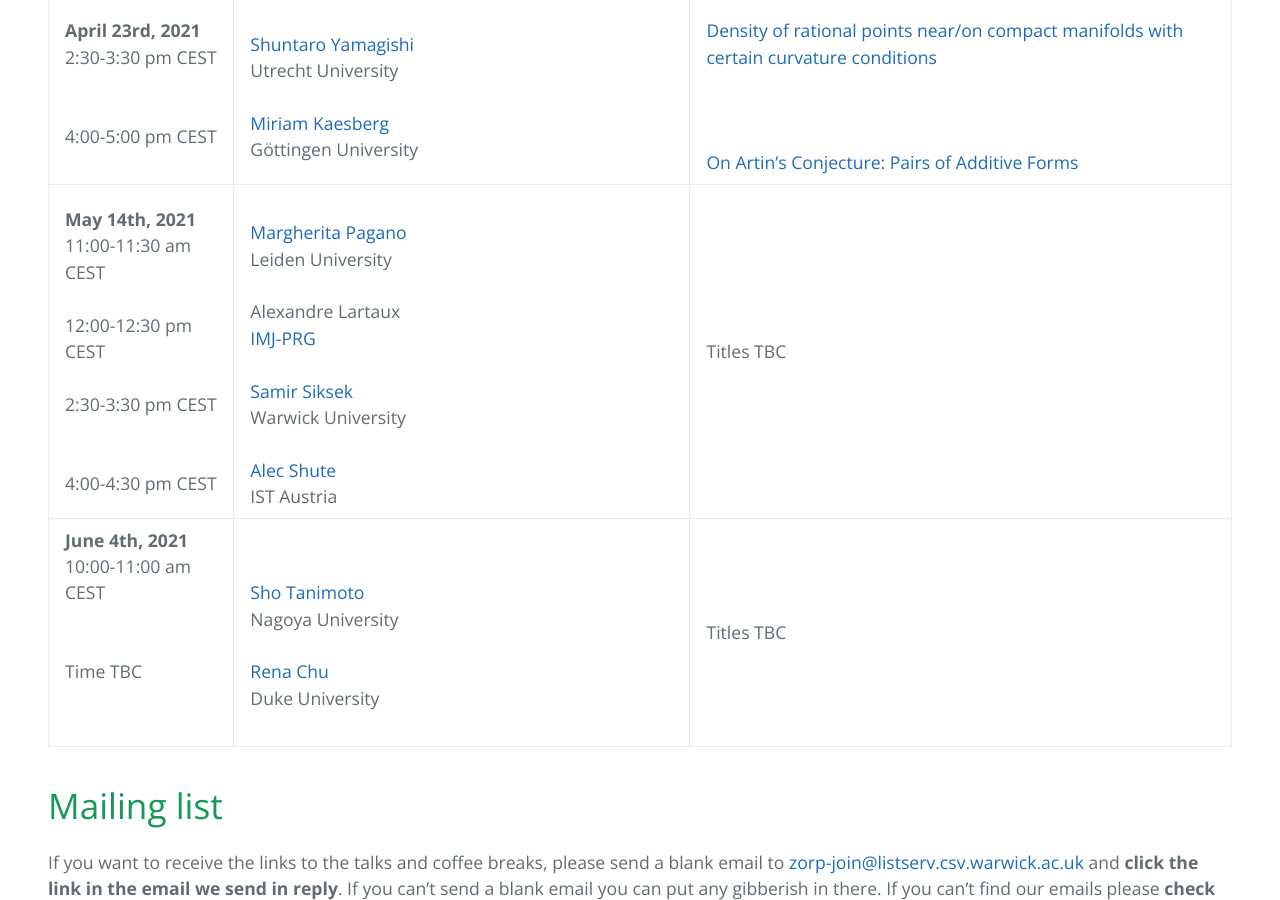
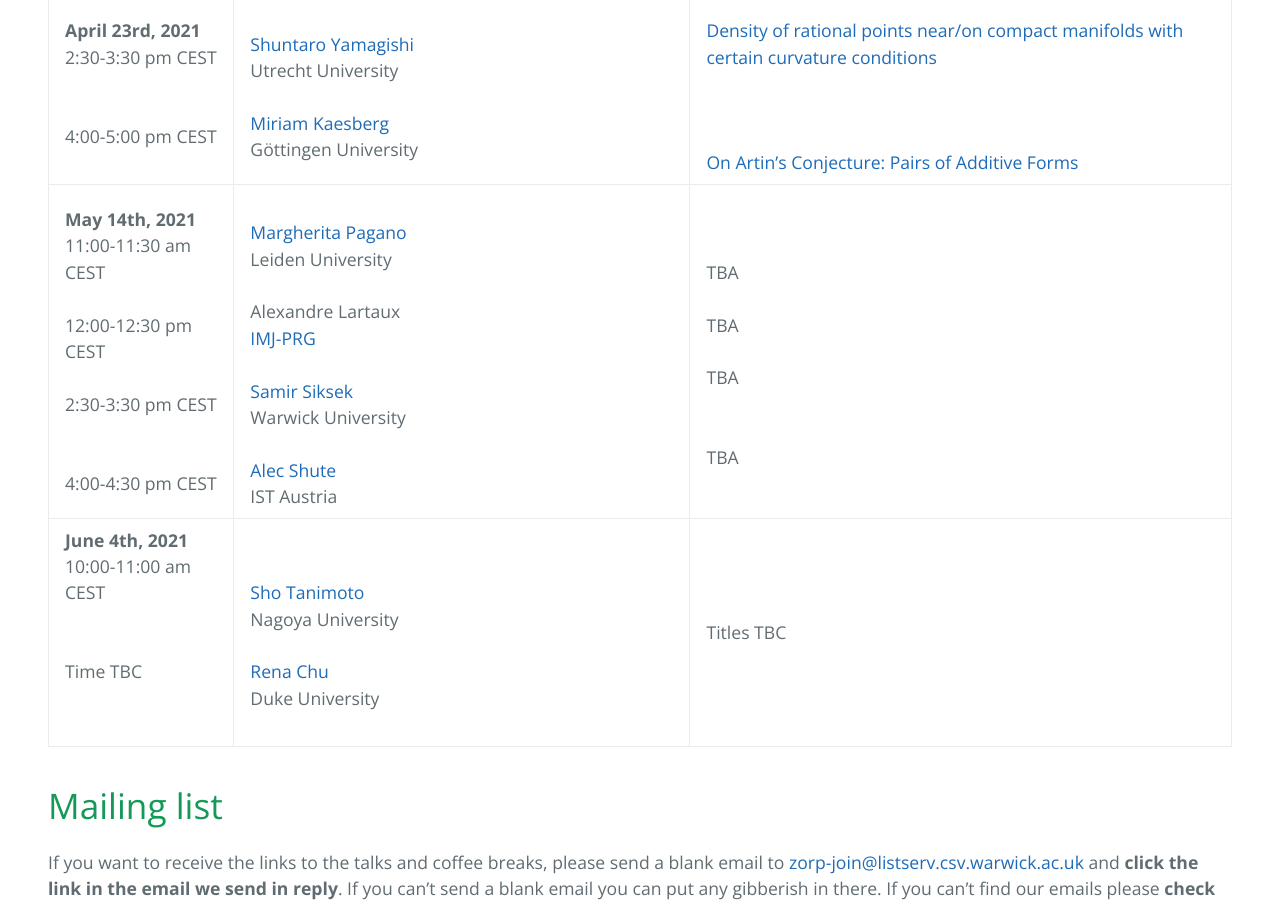
Before and after one commit to zoom-on-rational-points/zoom-on-rational-points.github.io, a Jekyll site: the page built from index.md, in a window 1280 px wide and 900 px high, scrolled down 1696 px. Built offline with Jekyll 4.4.1, drawn with Linux system fonts in a browser that asks for light colours; our own code applies the rules of GitHub Pages for plain Markdown files.

Commit message:
Update index.md

```diff
--- a/index.md
+++ b/index.md
@@ -18,7 +18,7 @@
 | **February 19th, 2021** <br>2:30-3:30 pm CET <br><br> <br> 4:00-5:00 pm CET <br>| <br><a href ="https://webusers.imj-prg.fr/ratko.darda">Ratko Darda</a> <br> Paris University (Paris 7) <br><br>   <a href="https://personal-homepages.mis.mpg.de/winter/">Rosa Winter</a> <br>Max Planck Institute for Mathematics in the Sciences (Leipzig) | <br><a href="https://zoom-on-rational-points.github.io/abstractRD">Manin conjecture for algebraic stacks</a><br><a href="slidesRD.pdf" style="font-weight:bold">Slides</a> and <a href="https://www.youtube.com/watch?v=ZJfP1TI6soQ" style="font-weight:bold">recording of the talk</a><br><br><a href="https://zoom-on-rational-points.github.io/abstractRW">Density of rational points on a family of del Pezzo surfaces of degree 1</a><br><a href="slidesRW.pdf" style="font-weight:bold">Slides</a> and <a href="https://www.youtube.com/watch?v=CdR8nMqoGoE" style="font-weight:bold">recording of the talk</a>|
 | **March 19th, 2021** <br>2:30-3:30 pm CET <br><br> <br> 4:00-5:00 pm CET <br> | <br><a href="https://sites.google.com/site/damarishomepage/">Damaris Schindler</a><br> G&ouml;ttingen University <br><br><a href="https://sites.google.com/a/uic.edu/ardahuseyindemirhan/">Arda Huseyin Demirhan</a><br> University of Illinois at Chicago | <br><a href="https://zoom-on-rational-points.github.io/abstractDS">Campana points on toric varieties</a><br> <a href="slidesDS.pdf" style="font-weight:bold">Slides</a><br><br> <a href="https://zoom-on-rational-points.github.io/abstractAD">Distribution of Rational Points on Toric Varieties: A Multi-Height Approach</a><br> <a href="slidesAD.pdf" style="font-weight:bold">Slides</a> and <a href="https://www.youtube.com/watch?v=W7ImcXOykro&ab_channel=EfthymiosSofos" style="font-weight:bold">recording of the talk</a>|
 | **April 23rd, 2021** <br>2:30-3:30 pm CEST <br><br> <br> 4:00-5:00 pm CEST <br> | <br><a href="https://www.uu.nl/staff/SYamagishi">Shuntaro Yamagishi</a><br> Utrecht University <br><br><a href="https://sites.google.com/view/miriam-kaesberg/home">Miriam Kaesberg</a><br> G&ouml;ttingen University | <br><a href="https://zoom-on-rational-points.github.io/abstractSY">Density of rational points near/on compact manifolds with certain curvature conditions</a><br> <br><br><br><a href="https://zoom-on-rational-points.github.io/abstractMK">On Artin's Conjecture: Pairs of Additive Forms</a><br>|
-| **May 14th, 2021** <br>11:00-11:30 am CEST <br><br>12:00-12:30 pm CEST<br><br>2:30-3:30 pm CEST<br><br><br>4:00-4:30 pm CEST <br>| <br><a href="https://www.universiteitleiden.nl/en/staffmembers/margherita-pagano#tab-1">Margherita Pagano</a><br> Leiden University <br><br>Alexandre Lartaux<br><a href="https://www.imj-prg.fr">IMJ-PRG</a><br><br><a href="https://homepages.warwick.ac.uk/staff/S.Siksek/">Samir Siksek</a><br>Warwick University<br><br><a href="https://ist.ac.at/en/research/browning-group/">Alec Shute</a><br>IST Austria  |  Titles TBC|
+| **May 14th, 2021** <br>11:00-11:30 am CEST <br><br>12:00-12:30 pm CEST<br><br>2:30-3:30 pm CEST<br><br><br>4:00-4:30 pm CEST <br>| <br><a href="https://www.universiteitleiden.nl/en/staffmembers/margherita-pagano#tab-1">Margherita Pagano</a><br> Leiden University <br><br>Alexandre Lartaux<br><a href="https://www.imj-prg.fr">IMJ-PRG</a><br><br><a href="https://homepages.warwick.ac.uk/staff/S.Siksek/">Samir Siksek</a><br>Warwick University<br><br><a href="https://ist.ac.at/en/research/browning-group/">Alec Shute</a><br>IST Austria  |   <br>TBA <br><br>TBA<br><br>TBA<br><br><br>TBA <br>|
 | **June 4th, 2021** <br>10:00-11:00 am CEST <br><br><br> Time TBC<br><br><br>| <br><a href="https://shotanimoto.wordpress.com">Sho Tanimoto</a><br> Nagoya University <br><br><a href="https://scholars.duke.edu/person/rena.chu">Rena Chu</a><br>Duke University |  Titles TBC|
 
 
```
